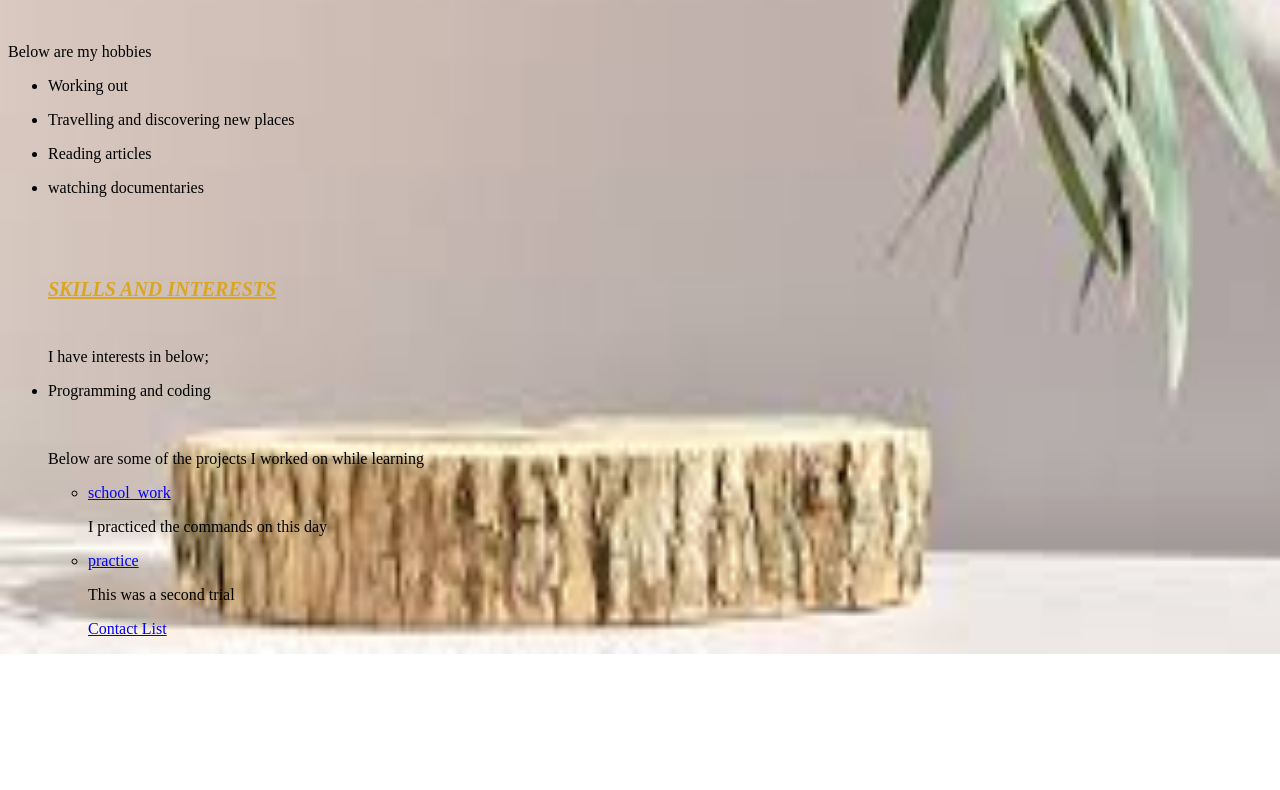
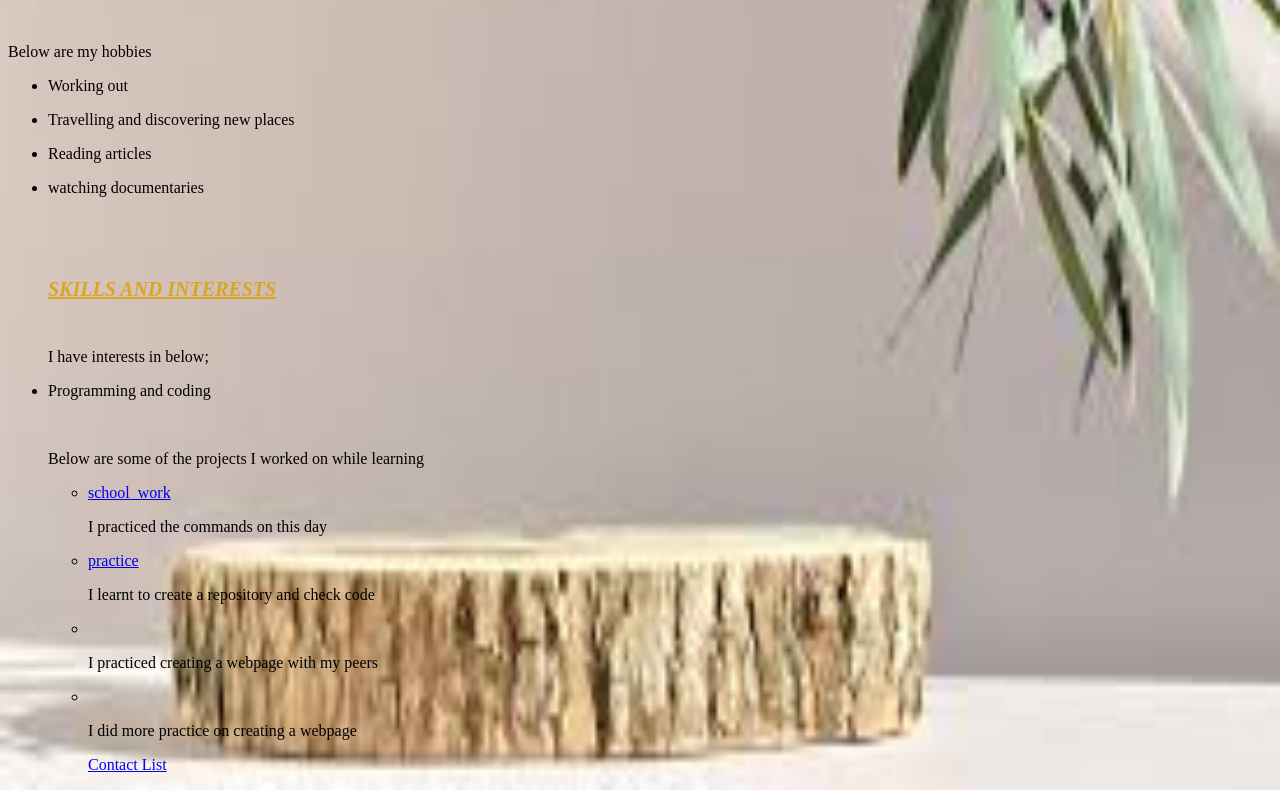
Before and after one commit to Vyvnn/-week-one-assignment, a plain HTML site: page index.html in a window 1280 px wide. Shown: the part 595-1385 px from the top of the page. Before the commit the page ends 1249 px from the top, so only its background shows below. Drawn offline with Linux system fonts and the light colour scheme.

Commit message:
more projects added

```diff
--- a/index.html
+++ b/index.html
@@ -45,7 +45,11 @@
     <li><a href="https://github.com/Vyvnn/school_work.git" target="_blank">school_work</a>
       <p>I practiced the commands on this day</p></li>
     <li><a href="https://github.com/Vyvnn/practice.git" target="_blank">practice</a>
-       <p>This was a second trial</p></li>
+       <p>I learnt to create a repository and check code</p></li>
+    <li><a href="https://github.com/Vyvnn/winners.git"></a></li>
+         <p>I practiced creating a webpage with my peers</p>
+     <li><a href="https://github.com/Vyvnn/jioni2.git"></a></li>
+         <p>I did more practice on creating a webpage</p>
         <div>
   </p> <a href="Contact me.html">Contact List</a>
 <body>
```
